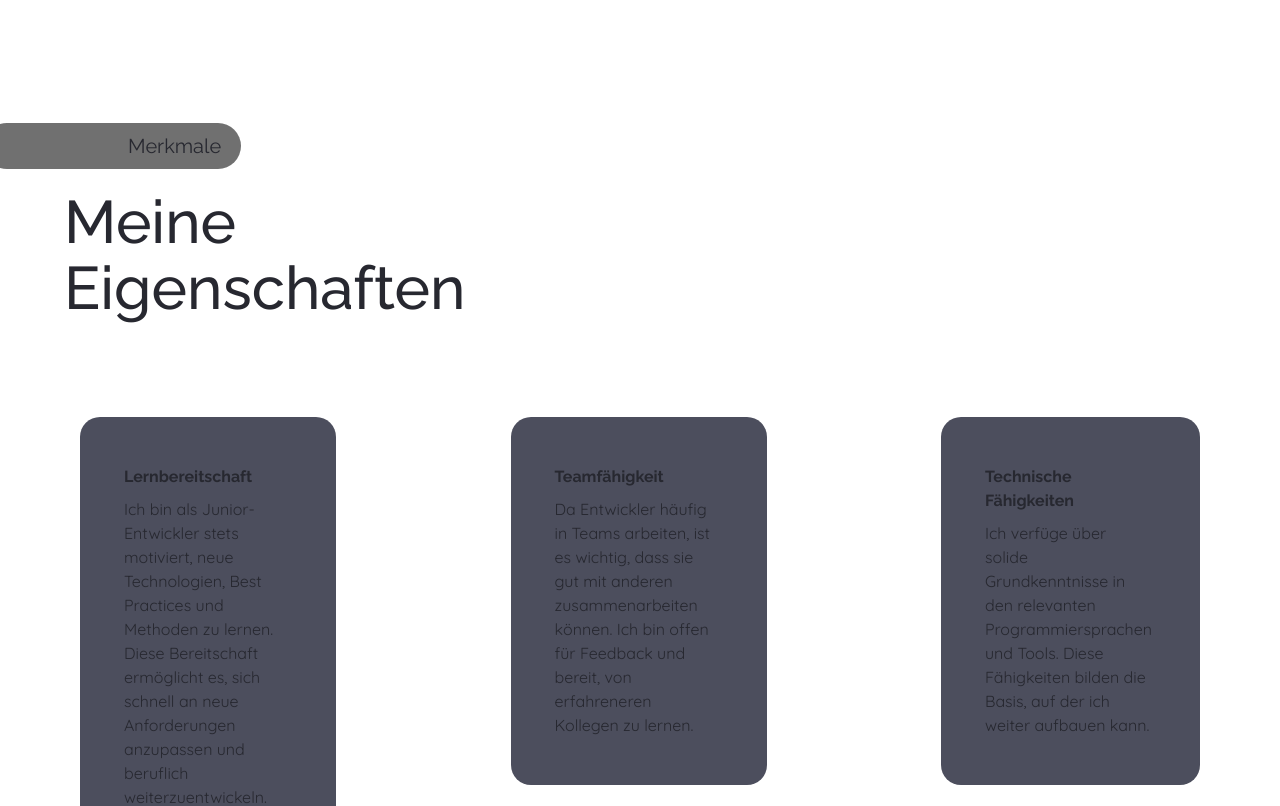
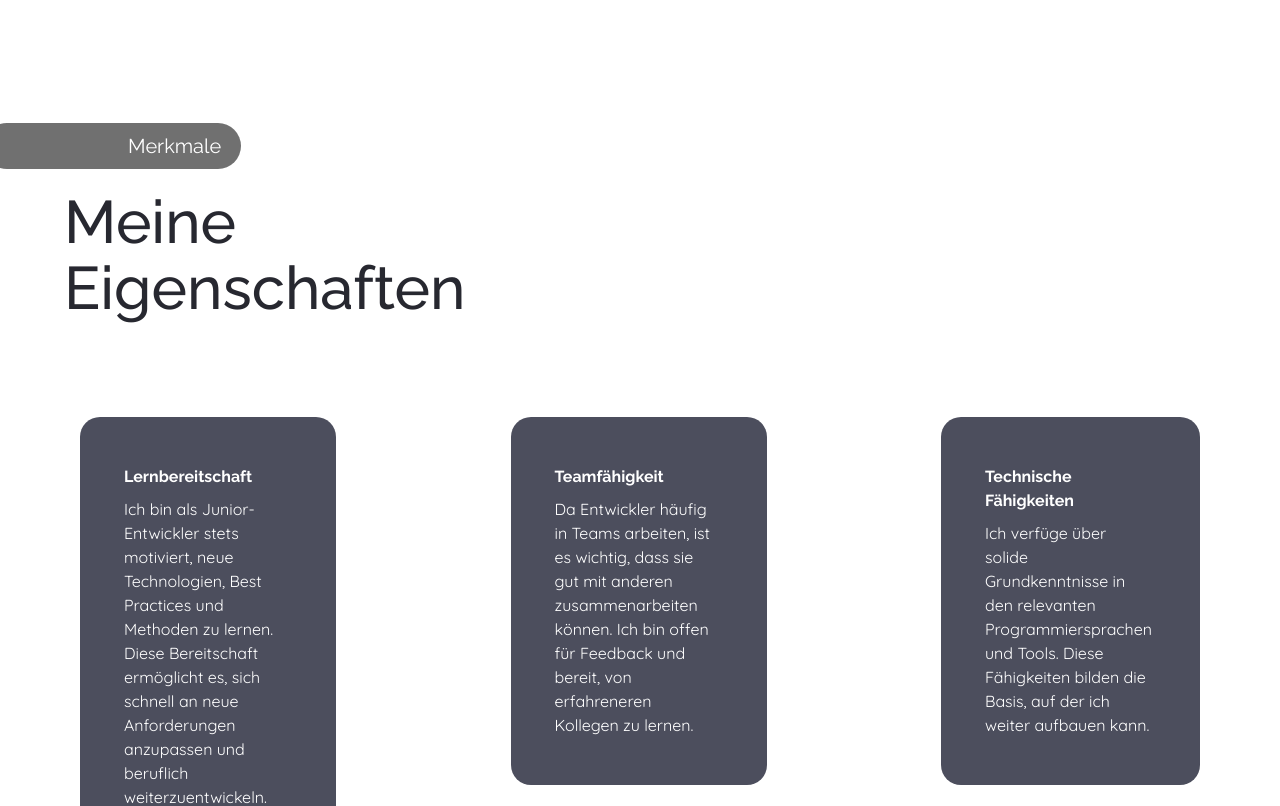
Before and after one commit to JasonSa19/vue-portfolio, a Vue app: page / in a window 1280 px wide. Shown: the part 1960-2766 px from the top of the page. Built offline with nearby package versions, Linux system fonts and the light colour scheme.

Commit message:
Updates on light-theme

```diff
--- a/src/components/modules/AreaTeaser.vue
+++ b/src/components/modules/AreaTeaser.vue
@@ -15,7 +15,7 @@ const props = defineProps({
       class="relative pb-12 group-hover:bg-none group-hover:after:opacity-100 after:transition-all xl:pt-40 pt-12 pr-12 xl:min-h-[680px] rounded-2xl after:rounded-2xl pl-11 after:absolute after:top-0 after:right-0 after:z-10 after:left-0 after:bottom-0 after:h-full after:w-full after:bg-teasergrey after:opacity-55"
     >
       <div
-        class="flex flex-col items-center justify-center text-center transition-all rounded-2xl group-hover:-mt-20"
+        class="flex flex-col items-center justify-center text-center text-white transition-all rounded-2xl group-hover:-mt-20"
       >
         <div
           class="z-20 flex items-center justify-center w-24 h-24 rounded-full xl:w-44 xl:h-44 bg-blue"
@@ -26,7 +26,7 @@ const props = defineProps({
           v-html="headlineText"
         ></h3>
         <div
-          class="z-20 mt-6 text-left md:h-0 md:invisible md:opacity-0 rounded-2xl md:group-hover:visible md:group-hover:opacity-100 md:group-hover:h-full"
+          class="z-20 mt-6 text-left text-white md:h-0 md:invisible md:opacity-0 rounded-2xl md:group-hover:visible md:group-hover:opacity-100 md:group-hover:h-full"
         >
           {{ flowText }}
         </div>
--- a/src/components/modules/AttributeTeaser.vue
+++ b/src/components/modules/AttributeTeaser.vue
@@ -6,7 +6,7 @@ const props = defineProps({
 </script>
 
 <template>
-  <div class="h-full p-4 basis-full sm:basis-2/4 xl:basis-1/4">
+  <div class="h-full p-4 text-white basis-full sm:basis-2/4 xl:basis-1/4">
     <div
       class="h-full min-h-[19rem] py-12 pr-12 rounded-2xl pl-11 bg-teasergrey"
     >
--- a/src/components/modules/subLine.vue
+++ b/src/components/modules/subLine.vue
@@ -6,7 +6,7 @@ const props = defineProps({
 
 <template>
   <div
-    class="inline-flex items-center py-2 pl-10 pr-5 mb-5 -ml-4 xl:pl-36 rounded-3xl bg-lightgrey"
+    class="inline-flex items-center py-2 pl-10 pr-5 mb-5 -ml-4 text-white xl:pl-36 rounded-3xl bg-lightgrey"
   >
     <span class="text-sm font-headline">{{ sublineText }}</span>
   </div>
```
